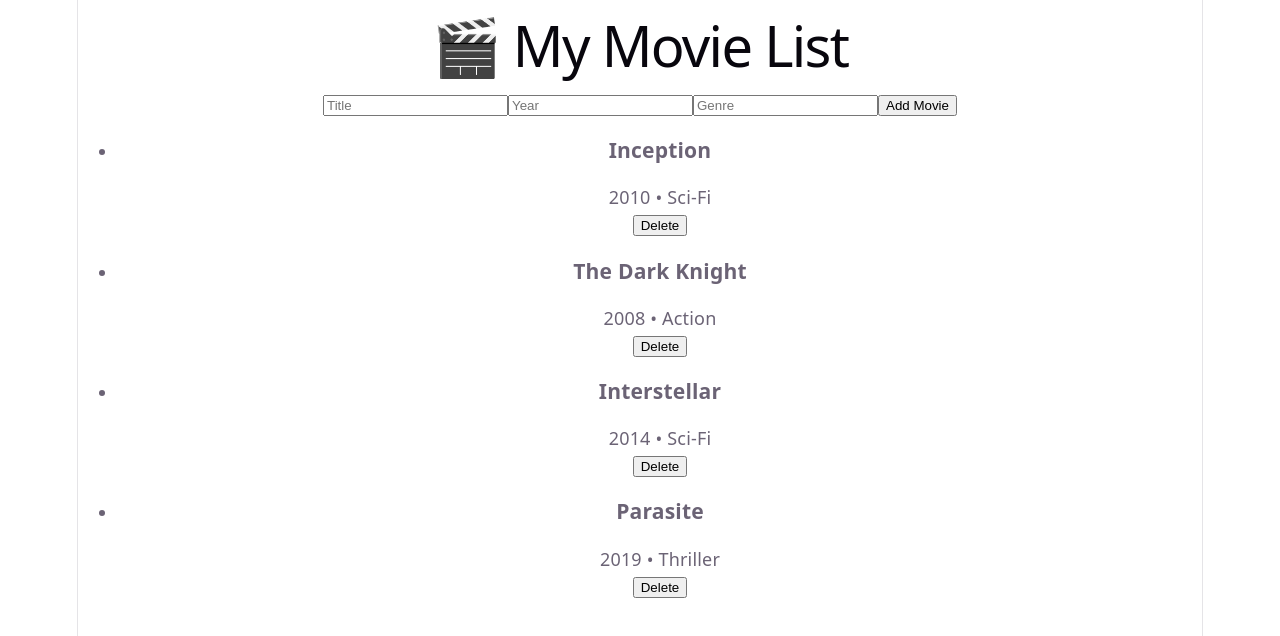
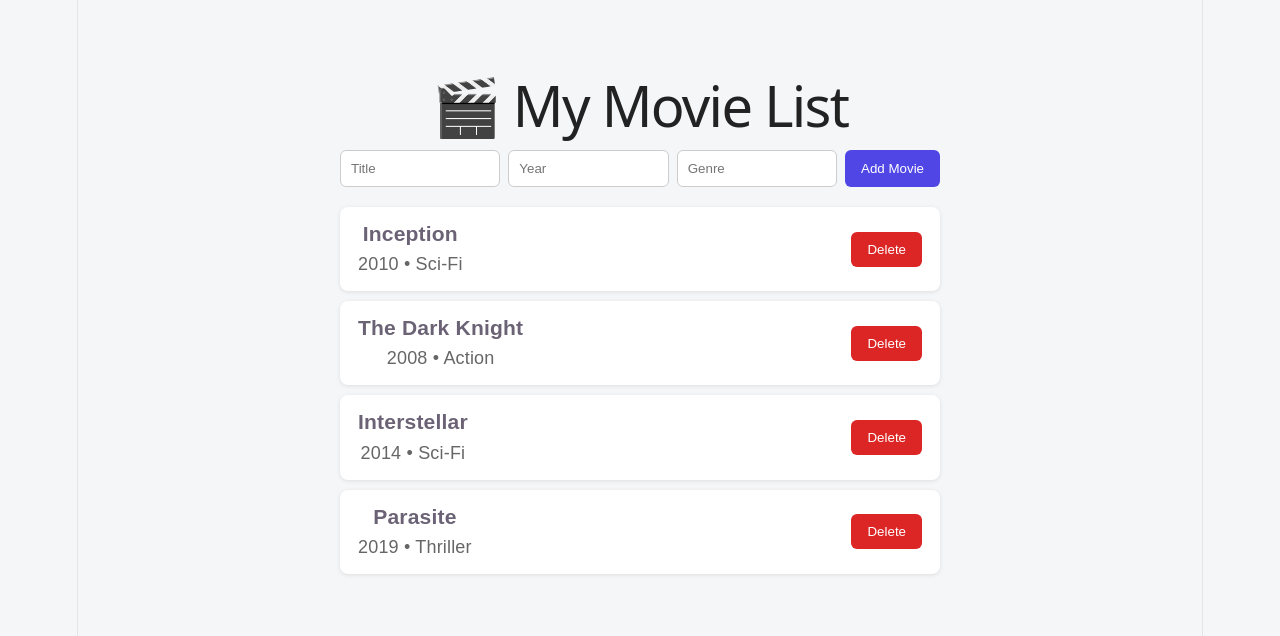
Before and after one commit to noahmuthama/Movie-list-app, a React (Vite) app: page / in a window 1280 px wide. Shown: the top 636 px of the page. Built offline with nearby package versions, Linux system fonts and the light colour scheme.

Commit message:
update App.css

```diff
--- a/src/App.css
+++ b/src/App.css
@@ -1,184 +1,82 @@
-.counter {
-  font-size: 16px;
-  padding: 5px 10px;
-  border-radius: 5px;
-  color: var(--accent);
-  background: var(--accent-bg);
-  border: 2px solid transparent;
-  transition: border-color 0.3s;
-  margin-bottom: 24px;
-
-  &:hover {
-    border-color: var(--accent-border);
-  }
-  &:focus-visible {
-    outline: 2px solid var(--accent);
-    outline-offset: 2px;
-  }
+body {
+  font-family: Arial, sans-serif;
+  background: #f4f6f8;
+  margin: 0;
 }
 
-.hero {
-  position: relative;
-
-  .base,
-  .framework,
-  .vite {
-    inset-inline: 0;
-    margin: 0 auto;
+.app {
+  max-width: 600px;
+  margin: 40px auto;
+  padding: 20px;
 }
 
-  .base {
-    width: 170px;
-    position: relative;
-    z-index: 0;
+h1 {
+  text-align: center;
+  color: #222;
 }
 
-  .framework,
-  .vite {
-    position: absolute;
+.add-form {
+  display: flex;
+  gap: 8px;
+  margin-bottom: 20px;
+  flex-wrap: wrap;
 }
 
-  .framework {
-    z-index: 1;
-    top: 34px;
-    height: 28px;
-    transform: perspective(2000px) rotateZ(300deg) rotateX(44deg) rotateY(39deg)
-      scale(1.4);
+.add-form input {
+  flex: 1;
+  min-width: 120px;
+  padding: 10px;
+  border: 1px solid #ccc;
+  border-radius: 6px;
 }
 
-  .vite {
-    z-index: 0;
-    top: 107px;
-    height: 26px;
-    width: auto;
-    transform: perspective(2000px) rotateZ(300deg) rotateX(40deg) rotateY(39deg)
-      scale(0.8);
-  }
+button {
+  padding: 10px 16px;
+  border: none;
+  border-radius: 6px;
+  background: #4f46e5;
+  color: white;
+  cursor: pointer;
 }
 
-#center {
-  display: flex;
-  flex-direction: column;
-  gap: 25px;
-  place-content: center;
-  place-items: center;
-  flex-grow: 1;
-
-  @media (max-width: 1024px) {
-    padding: 32px 20px 24px;
-    gap: 18px;
-  }
+button:hover {
+  background: #4338ca;
 }
 
-#next-steps {
-  display: flex;
-  border-top: 1px solid var(--border);
-  text-align: left;
-
-  & > div {
-    flex: 1 1 0;
-    padding: 32px;
-    @media (max-width: 1024px) {
-      padding: 24px 20px;
-    }
+.movie-list {
+  list-style: none;
+  padding: 0;
 }
 
-  .icon {
-    margin-bottom: 16px;
-    width: 22px;
-    height: 22px;
+.movie-item {
+  display: flex;
+  justify-content: space-between;
+  align-items: center;
+  background: white;
+  padding: 14px 18px;
+  margin-bottom: 10px;
+  border-radius: 8px;
+  box-shadow: 0 1px 4px rgba(0, 0, 0, 0.1);
 }
 
-  @media (max-width: 1024px) {
-    flex-direction: column;
-    text-align: center;
-  }
+.movie-item h3 {
+  margin: 0 0 4px;
 }
 
-#docs {
-  border-right: 1px solid var(--border);
-
-  @media (max-width: 1024px) {
-    border-right: none;
-    border-bottom: 1px solid var(--border);
-  }
+.movie-item p {
+  margin: 0;
+  color: #666;
 }
 
-#next-steps ul {
-  list-style: none;
-  padding: 0;
-  display: flex;
-  gap: 8px;
-  margin: 32px 0 0;
-
-  .logo {
-    height: 18px;
+.movie-item button {
+  background: #dc2626;
 }
 
-  a {
-    color: var(--text-h);
-    font-size: 16px;
-    border-radius: 6px;
-    background: var(--social-bg);
-    display: flex;
-    padding: 6px 12px;
-    align-items: center;
-    gap: 8px;
-    text-decoration: none;
-    transition: box-shadow 0.3s;
-
-    &:hover {
-      box-shadow: var(--shadow);
-    }
-    .button-icon {
-      height: 18px;
-      width: 18px;
-    }
+.movie-item button:hover {
+  background: #b91c1c;
 }
 
-  @media (max-width: 1024px) {
-    margin-top: 20px;
-    flex-wrap: wrap;
-    justify-content: center;
-
-    li {
-      flex: 1 1 calc(50% - 8px);
+.empty {
+  text-align: center;
+  color: #888;
 }
-
-    a {
-      width: 100%;
-      justify-content: center;
-      box-sizing: border-box;
-    }
-  }
-}
-
-#spacer {
-  height: 88px;
-  border-top: 1px solid var(--border);
-  @media (max-width: 1024px) {
-    height: 48px;
-  }
-}
-
-.ticks {
-  position: relative;
-  width: 100%;
-
-  &::before,
-  &::after {
-    content: '';
-    position: absolute;
-    top: -4.5px;
-    border: 5px solid transparent;
-  }
-
-  &::before {
-    left: 0;
-    border-left-color: var(--border);
-  }
-  &::after {
-    right: 0;
-    border-right-color: var(--border);
-  }
-}
```
Lines whose indentation alone changed are shown as unchanged.
